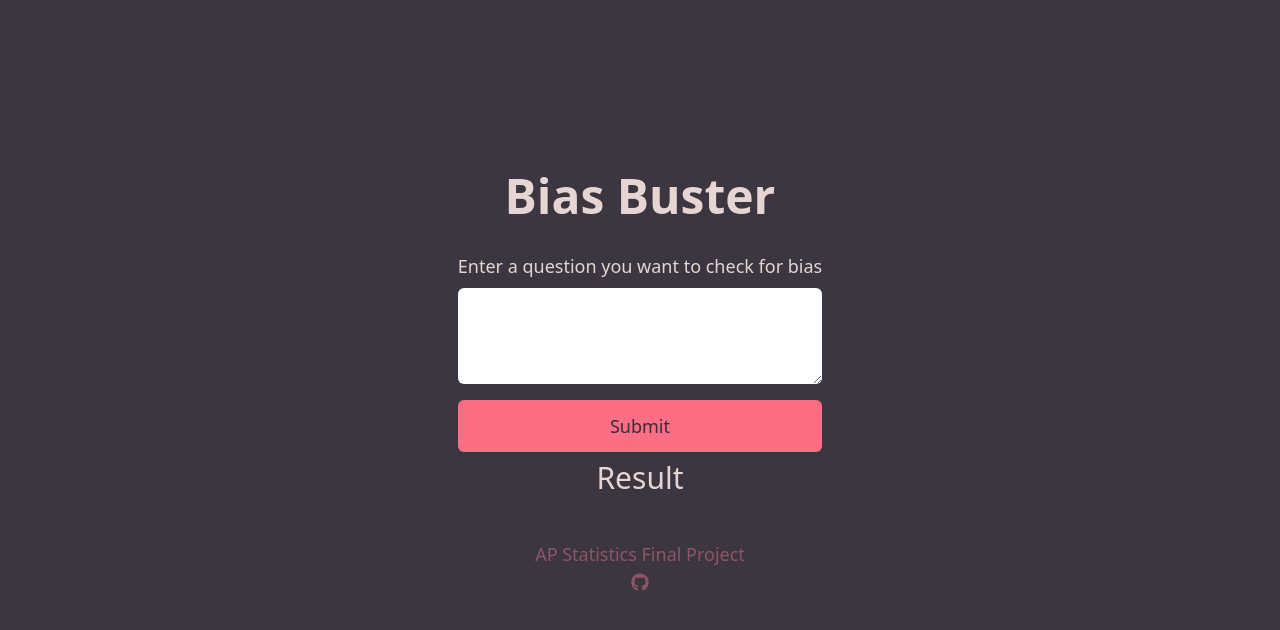
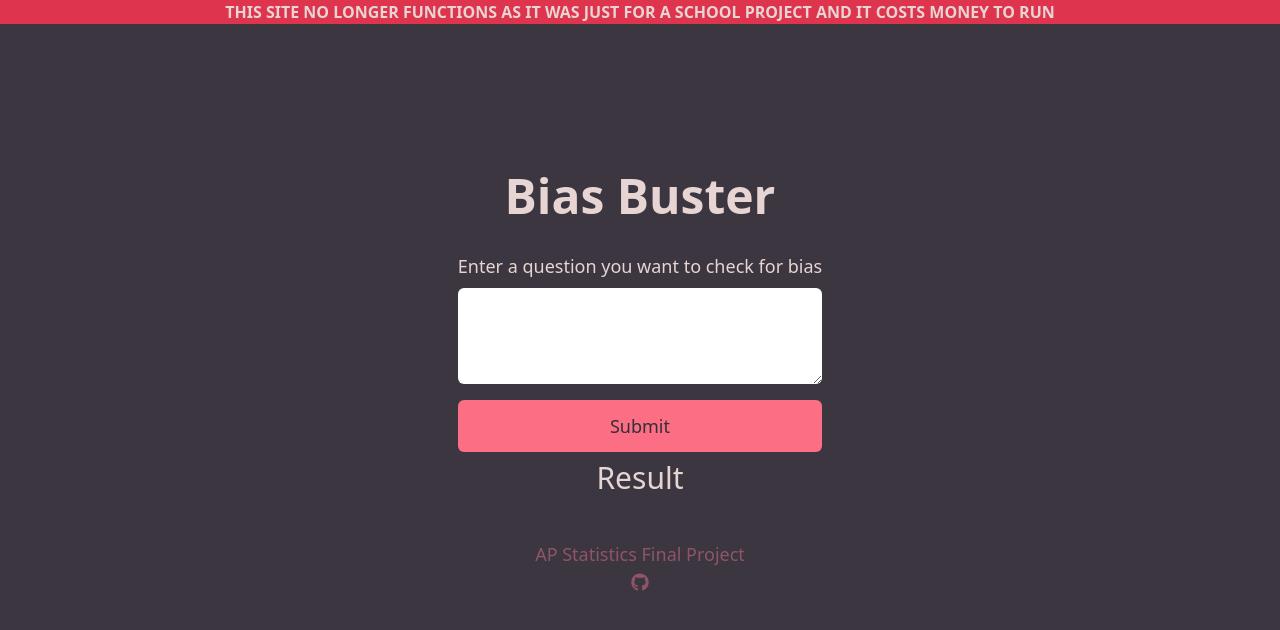
Before and after one commit to syuuzu/biasBuster, a SvelteKit app: page / in a window 1280 px wide. Shown: the top 630 px of the page. Built offline with nearby package versions, Linux system fonts and the light colour scheme.

Commit message:
add warning banner to kill site

```diff
--- a/src/routes/+layout.svelte
+++ b/src/routes/+layout.svelte
@@ -1,7 +1,27 @@
 <script>
 	import '../app.css'
 </script>
+<div class="red">
+	<h3><b>THIS SITE NO LONGER FUNCTIONS AS IT WAS JUST FOR A SCHOOL PROJECT AND IT COSTS MONEY TO RUN</b></h3>
 
+
+</div>
 <div class="flex items-center justify-center h-screen py-14">
 	<slot />
 </div>
+
+<style>
+	.red {
+	 background-color: rgb(223, 52, 77);
+	 color: #e6d5d3;
+	 display: flex;
+	 min-width: 100%;
+	 max-width: 100%;
+	 text-align: center;
+   	 justify-content: center;
+	 align-items: center;
+	 max-height: 5rem;
+	 position: fixed;
+	}
+
+</style>
```
